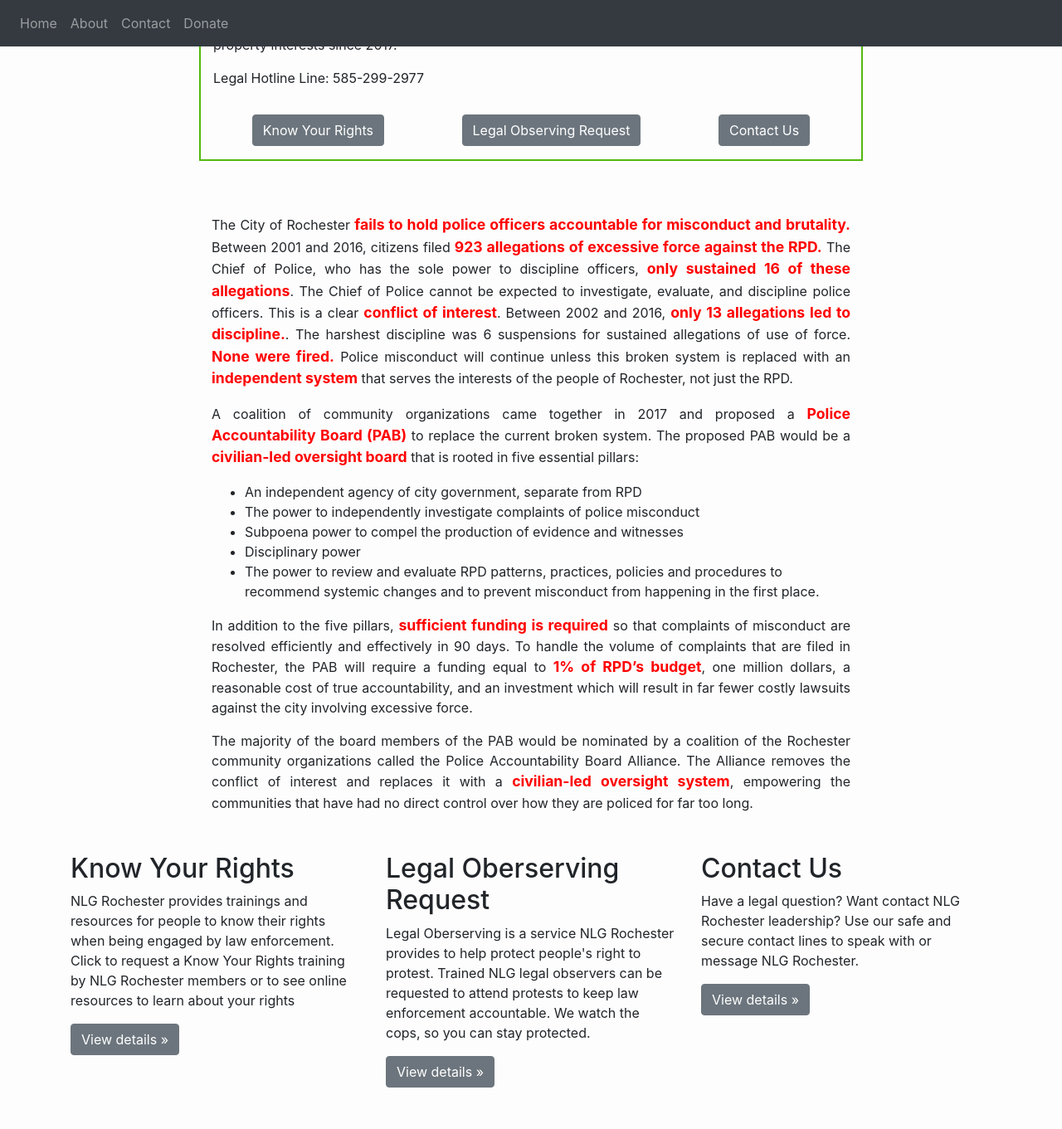
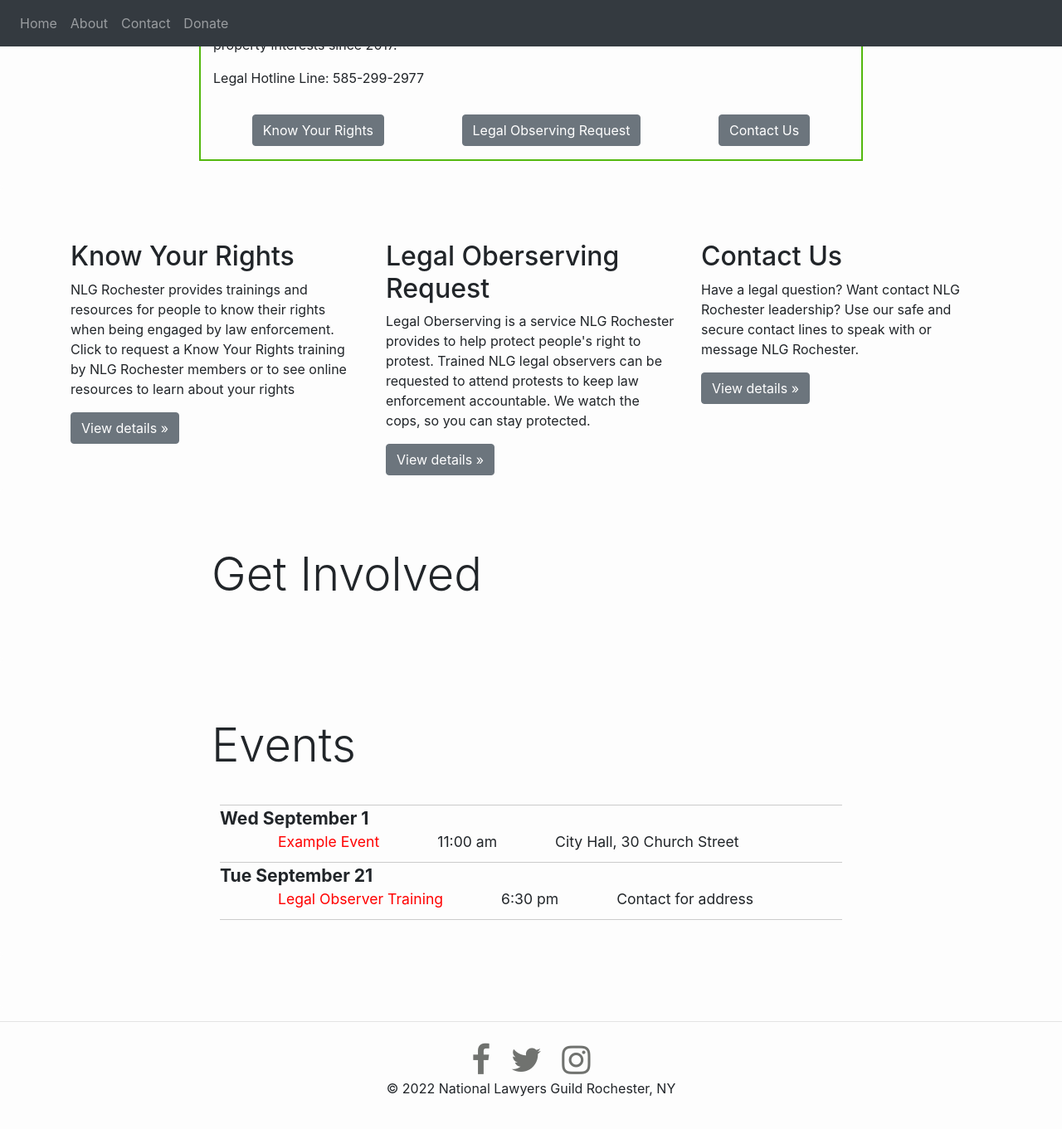
Before and after one commit to christopherbarilla/christopherbarilla.github.io, a Jekyll site: the page built from index.html, in a window 1280 px wide and 1400 px high, scrolled down 1031 px. Shown: the top 1361 px of the window at 83% size. Built offline with Jekyll 4.4.1, drawn with Linux system fonts in a browser that asks for light colours; nearby versions of some CDN libraries; comment, search, counter and statistics services are not loaded; some of the changed text lies outside the part shown.

Commit message:
Update index.html

```diff
--- a/index.html
+++ b/index.html
@@ -50,21 +50,6 @@
       <div class="jumbotron">
         <div style="width: 100%; max-width: 800px;" class="container mission-statement">
 
-		<p style="text-align: justify;">The City of Rochester <span>fails to hold police officers accountable for misconduct and brutality.</span> Between 2001 and 2016, citizens filed <span>923 allegations of excessive force against the RPD.</span> The Chief of Police, who has the sole power to discipline officers, <span>only sustained 16 of these allegations</span>. The Chief of Police cannot be expected to investigate, evaluate, and discipline police officers. This is a clear <span>conflict of interest</span>. Between 2002 and 2016, <span>only 13 allegations led to discipline.</span>. The harshest discipline was 6 suspensions for sustained allegations of use of force. <span>None were fired.</span> Police misconduct will continue unless this broken system is replaced with an <span>independent system</span> that serves the interests of the people of Rochester, not just the RPD.</p>
-
-		<p style="text-align: justify;">A coalition of community organizations came together in 2017 and proposed a <span>Police Accountability Board (PAB)</span> to replace the current broken system. The proposed PAB would be a <span>civilian-led oversight board</span> that is rooted in five essential pillars:</p>
-
-		 <ul>
-		  	<li>An independent agency of city government, separate from RPD</li>
-			<li>The power to independently investigate complaints of police misconduct</li>
-			<li>Subpoena power to compel the production of evidence and witnesses</li>
-			<li>Disciplinary power</li>
-			<li>The power to review and evaluate RPD patterns, practices, policies and procedures to recommend systemic changes and to prevent misconduct from happening in the first place.</li>
-		</ul>
-
-		<p style="text-align: justify;">In addition to the five pillars, <span>sufficient funding is required</span> so that complaints of misconduct are resolved efficiently and effectively in 90 days. To handle the volume of complaints that are filed in Rochester, the PAB will require a funding equal to <span>1% of RPD’s budget</span>, one million dollars, a reasonable cost of true accountability, and an investment which will result in far fewer costly lawsuits against the city involving excessive force.</p>
-
-		<p style="text-align: justify;">The majority of the board members of the PAB would be nominated by a coalition of the Rochester community organizations called the Police Accountability Board Alliance. The Alliance removes the conflict of interest and replaces it with a <span>civilian-led oversight system</span>, empowering the communities that have had no direct control over how they are policed for far too long.</p>
 
         </div>
       </div> <!-- jumbotron -->
@@ -106,13 +91,6 @@
 
 		 <div style="width: 100%; max-width: 800px;" class="get-involved container">
           		<h1 class="display-4">Get Involved</h1>
-			<p>There are many ways to get involved with the PAB:</p>
-			<ul>
-				<li>Call City Council: <a  href="https://www.facebook.com/events/217777008917662/">#PhoneCouncilFriday</a></li>
-				<li>Donate to the <a  href="https://www.gofundme.com/pab-legal-opinion-fund" target=”_blank”>#PABnow campaign</a></li>
-				<li>Follow us on social media: <a href="https://www.facebook.com/pabnow/"><i class="fa fa-facebook"></i></a> <a href="https://twitter.com/pabnow_roc"><i class="fa fa-twitter"></i></a> <a  href="https://www.instagram.com/pabnow/"><i class="fa fa-instagram"></i></a></li>
-			</ul>
-			<p>To connect with the PAB Alliance, please contact us at <a  href="mailto:alliance.pab@gmail.com">alliance.pab@gmail.com</a></p>
 
 		</div> 	<!--< get-involved container  -->
 
@@ -126,18 +104,12 @@
         	<div style="width: 100%; max-width: 800px;" class="container events">
           		<h1 class="display-4">Events</h1>
 
-			<!--
-			<div class="event">
-				<div class="event_date">Friday September 7</div><span class="event_name"><a href="https://www.facebook.com/events/217777008917662/?event_time_id=217777018917661">Call City Council President Loretta Scott</a></span><span class="event_time">9:00 am - 5 pm</span><span class="event_location"></span>
-			</div>
-			-->
-			<div class="event">
-				<div class="event_date">Wednesday October 3</div><span class="event_name"><a href="https://www.facebook.com/events/693487471006337/">PAB Forum at Out Alliance</a></span><span class="event_time">7:00 pm</span><span class="event_location">100 College Avenue</span>
-			</div>
-			<div class="event">
-				<div class="event_date">Tuesday October 16</div><span class="event_name"><a href="https://www.facebook.com/events/457409914778089/?event_time_id=457409931444754">City Council Meeting</a></span><span class="event_time">6:30 pm</span><span class="event_location">City Hall, 30 Church Street</span>
-			</div>
-
+			  <div class="event">
+				<div class="event_date">Wed September 1 </div><span class="event_name"><a href="https://www.facebook.com/NLGRochester">Example Event</a></span><span class="event_time">11:00 am</span><span class="event_location">City Hall, 30 Church Street</span>
+			  </div>
+			  <div class="event">
+				<div class="event_date">Tue September 21</div><span class="event_name"><a href="https://www.facebook.com/NLGRochester">Legal Observer Training</a></span><span class="event_time">6:30 pm</span><span class="event_location">Contact for address</span>
+			  </div>
 
         	</div> 	<!-- events container  -->
 	</div>
@@ -147,58 +119,12 @@
 	 <!-- SOCIAL MEDIA -->
       <div class="jumbotron">
 
-        <div style="width: 100%; max-width: 800px;" class="container social-media-section">
-          <h1 class="display-4">Share on Social Media</h1>
-          <p></p>
 
-	 <div class="row justify-content-center">
-	 <blockquote class="twitter-tweet" style="text-align: center" data-lang="en"><p lang="en" dir="ltr">Share this</blockquote>
-<script async src="https://platform.twitter.com/widgets.js" charset="utf-8"></script>
- 	 </div>
-
-			 <div class="row justify-content-center">
-
-		 	 </div>
-
-
-          </p>
-
-			<div class="container follow-us">
-				<!-- <h4 style="text-align: center;">Follow Us</h4>
-				<hr>
-				-->
-				<div class="row">
-				  <div class="col-sm-4" style="text-align: center; ">
-					<a href="https://www.facebook.com/">Facebook <i class="fa fa-facebook fa-2x" style="vertical-align: middle;"></i></a>
-				  </div>
-				  <div class="col-sm-4" style="text-align: center; ">
-					<a href="https://twitter.com/">Twitter <i class="fa fa-twitter fa-2x " style="vertical-align: middle;"></i></a>
-				  </div>
-				  <div class="col-sm-4" style="text-align: center;">
-					<a href="https://www.instagram.com/">Instagram <i class="fa fa-instagram fa-2x" style="vertical-align: middle;"></i></a>
-				  </div>
-				</div>
-			</div>
-
-
-			<div class="container newsletter-btn">
-			  <p style="text-align: center; "><a class="btn btn-warning" target="_blank" href="https://goo.gl/forms/lplguXvSgSwNrFUy1" style="font-weight: bold; font-size: 1.1em;" role="button">Sign Up For Our Email List</a></p>
-			</div>
-
-
-        </div> 	 <!-- SOCIAL MEDIA container -->
 
 	 </div>
 
 
 
-      	<div class="container" style="width: 100%; max-width: 800px;">
-		<h1 class="display-4"></h1>
-		<p></p>
-		<p></p>
-		<div class="google-document">
-		<div>
-	<div class="container">
 
 
     </main>
```
